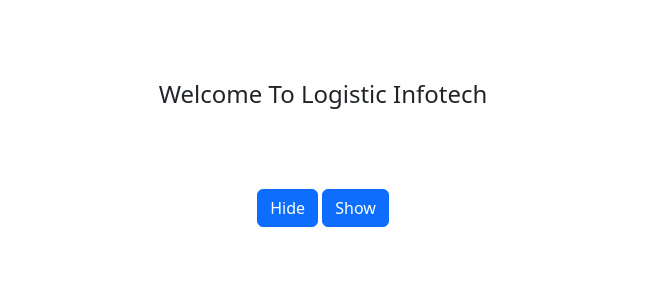
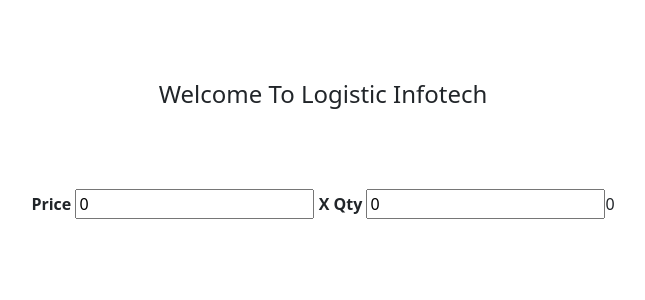
Before and after one commit to savaliyaMonika/react_repo, a React (Create React App) app: page / in a window 1280 px wide. Shown: the top 300 px of the page, without its empty margins (317-962 px from the left). Built offline with nearby package versions, Linux system fonts and the light colour scheme.

Commit message:
Show result of Price into Quantity.

```diff
--- a/src/App.js
+++ b/src/App.js
@@ -1,12 +1,12 @@
 
 import './App.css';
-import ShowHideButton from './ShowHideButton_9';
+import PriceQuantity from './PriceQuantity_9';
 
 import 'bootstrap/dist/css/bootstrap.css';
 function App() {
   return (
     <div className="main-container">
-         <ShowHideButton />
+         <PriceQuantity />
     </div>
   );
 }
--- /dev/null
+++ b/src/PriceQuantity_9.js
@@ -0,0 +1,22 @@
+import React, { useState } from "react";
+import './css/style.css';
+export default function PriceQuantity_9() {
+    const [price, setPrice] = useState(0);
+    const [qty, setQty] = useState(0);
+    function getAmount(e) {
+        setQty(e.target.value)
+    }
+    return (
+        <>
+            <h4 className="main-heading">Welcome To Logistic Infotech</h4>
+            <div className="center">
+                <b>  Price  </b>
+                <input name='price' type='number' value={price} onChange={e => setPrice(e.target.value)} />
+
+                <b> X Qty </b>
+                <input name='qty' type='number' value={qty} onChange={getAmount} />
+                {price * qty}
+            </div>
+        </>
+    );
+}
```
Also changed, not shown: 1 other file (tests, documents, lock files or other folders).
